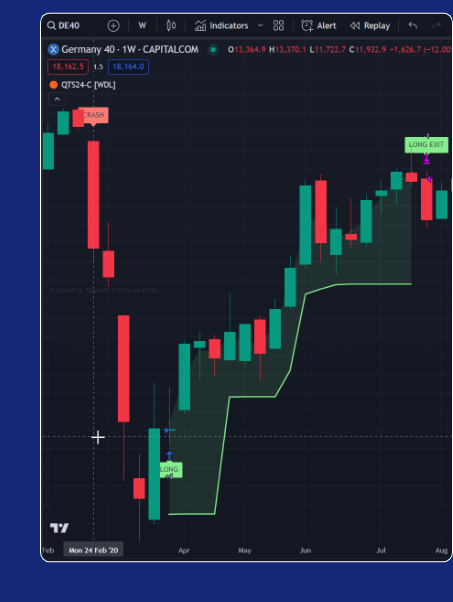
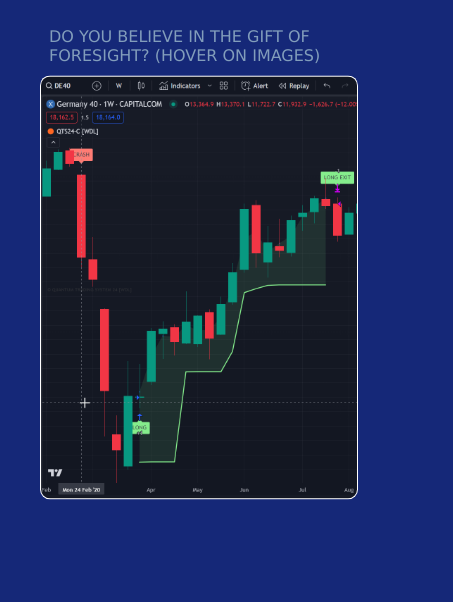
Before and after one commit to Ninjaphil24/quantum, a plain HTML site: page index.html in a window 390 px wide. In both pictures the pointer is over the picture 195 px from the left and 1522 px from the top of the page. Shown: the part 1235-1837 px from the top of the page, 453 px wide, since content can reach past the window. Drawn offline with Linux system fonts and the light colour scheme.

Commit message:
Favicon & css Corrections

```diff
--- a/index.html
+++ b/index.html
@@ -4,7 +4,8 @@
 <head>
     <meta charset="UTF-8">
     <meta name="viewport" content="width=device-width, initial-scale=1.0">
-    <title>Logo Formation</title>
+    <title>QTS24</title>
+    <link rel="icon" href="img/favlogo.png" type="image/x-icon">
     <link rel="stylesheet" href="style.css">
     <link href="https://cdn.lineicons.com/4.0/lineicons.css" rel="stylesheet" />
 </head>
--- a/style.css
+++ b/style.css
@@ -551,9 +551,9 @@ section {
     }
 
     .chart:hover {
-        /* Create height that is always 65% of screen height and width is always 3/4 of height*/
-        height: 65vh;
-        width: 48.75vh;
+        /* Create height that is always 50% of screen height and width is always 3/4 of height*/
+        height: 50vh;
+        width: 37.5vh;
         transition: 1s;
     }
 }
```
Also changed, not shown: img/favlogo.png (added).
